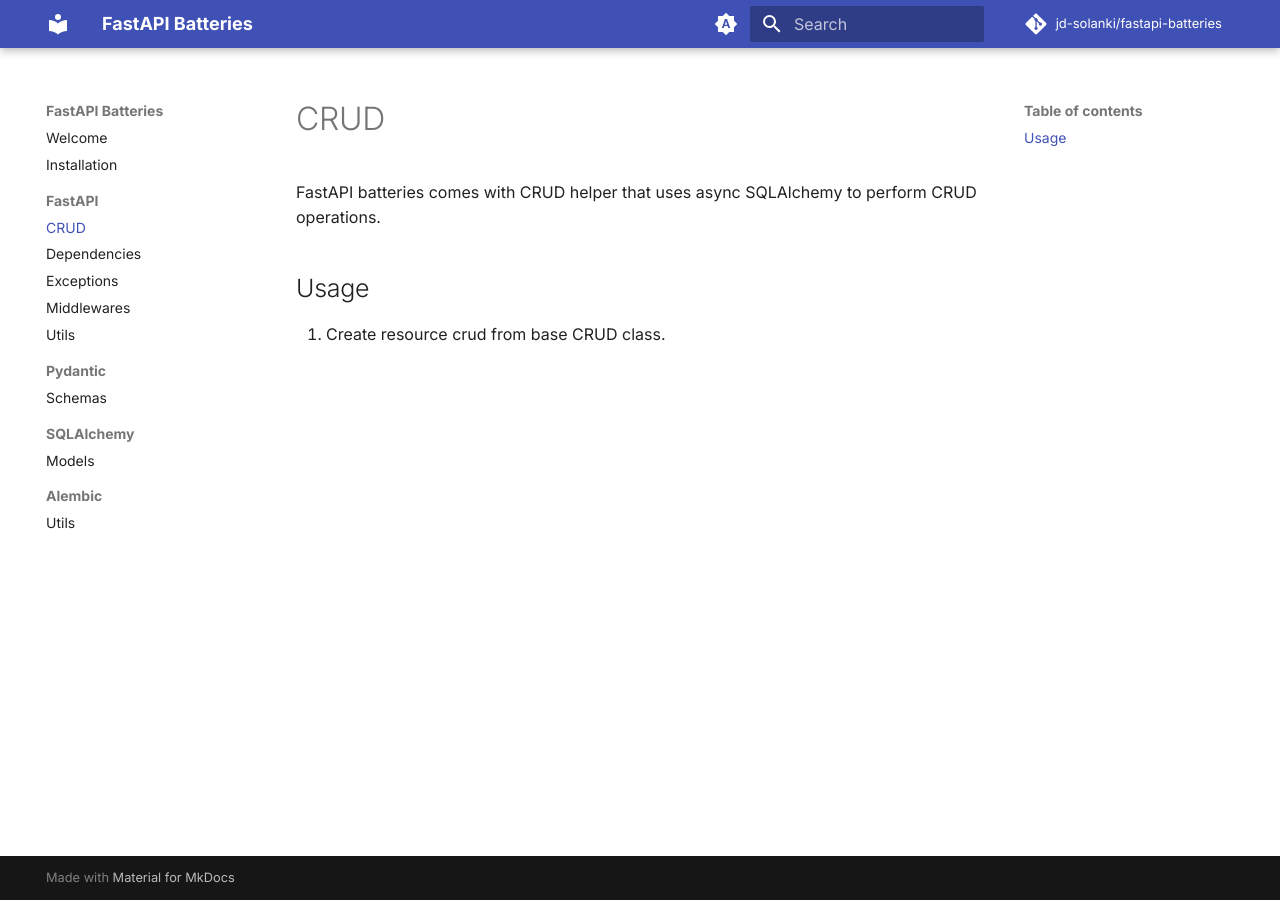
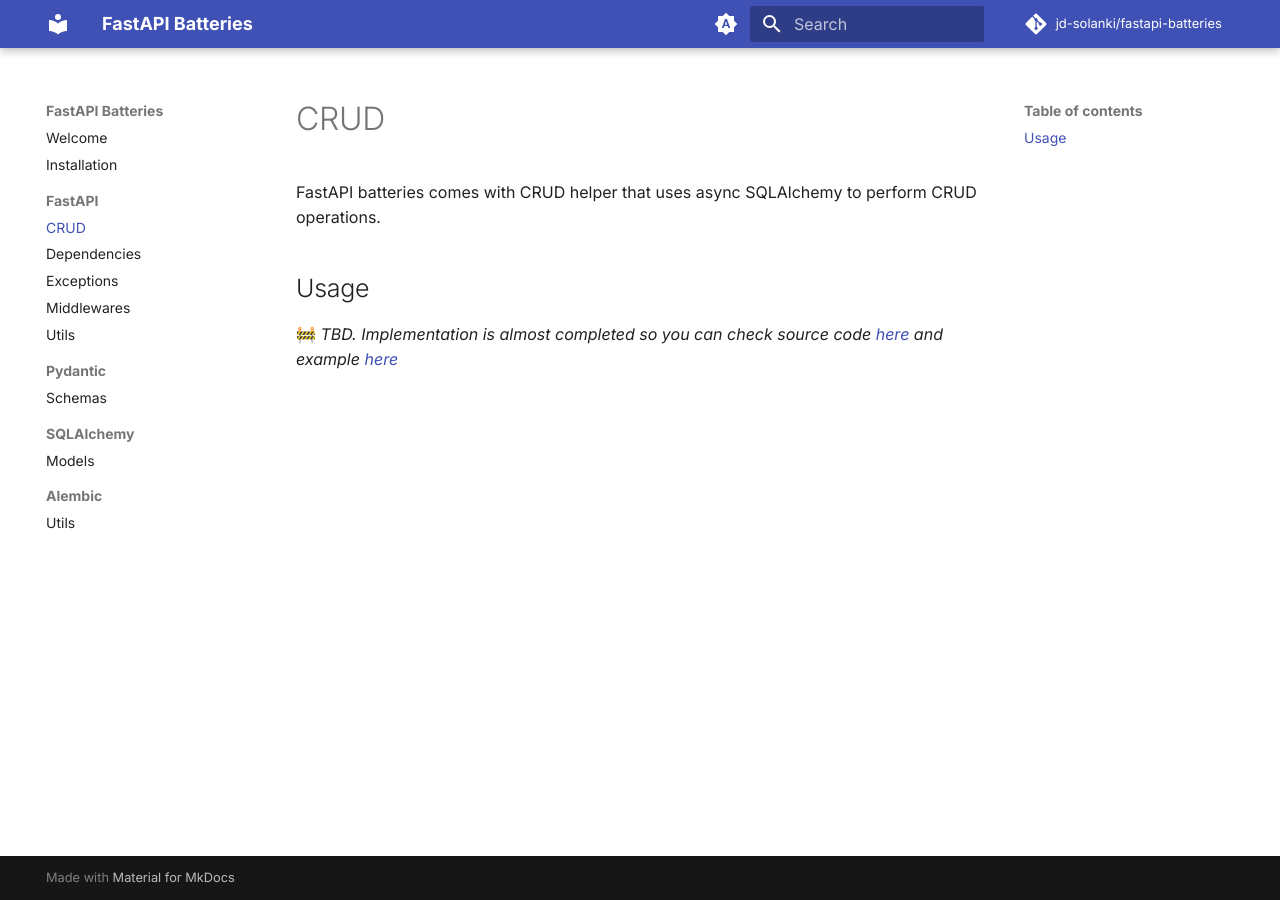
Before and after one commit to jd-solanki/fastapi-batteries, an MkDocs documentation site: the page built from docs/crud.md, in a window 1280 px wide. Built offline with MkDocs 1.6.1 and Material for MkDocs 9.7.7, drawn with Linux system fonts in a browser that asks for light colours; comment, search, counter and statistics services are not loaded.

Commit message:
docs: added note for using CRUD

```diff
--- a/docs/crud.md
+++ b/docs/crud.md
@@ -4,4 +4,4 @@
 
 ## Usage
 
-1. Create resource crud from base CRUD class.
+🚧 _TBD. Implementation is almost completed so you can check source code [here](https://github.com/jd-solanki/fastapi-batteries/blob/main/src/fastapi_batteries/crud/__init__.py) and example [here](https://github.com/jd-solanki/fastapi-batteries/blob/main/examples/crud.py)_
```
